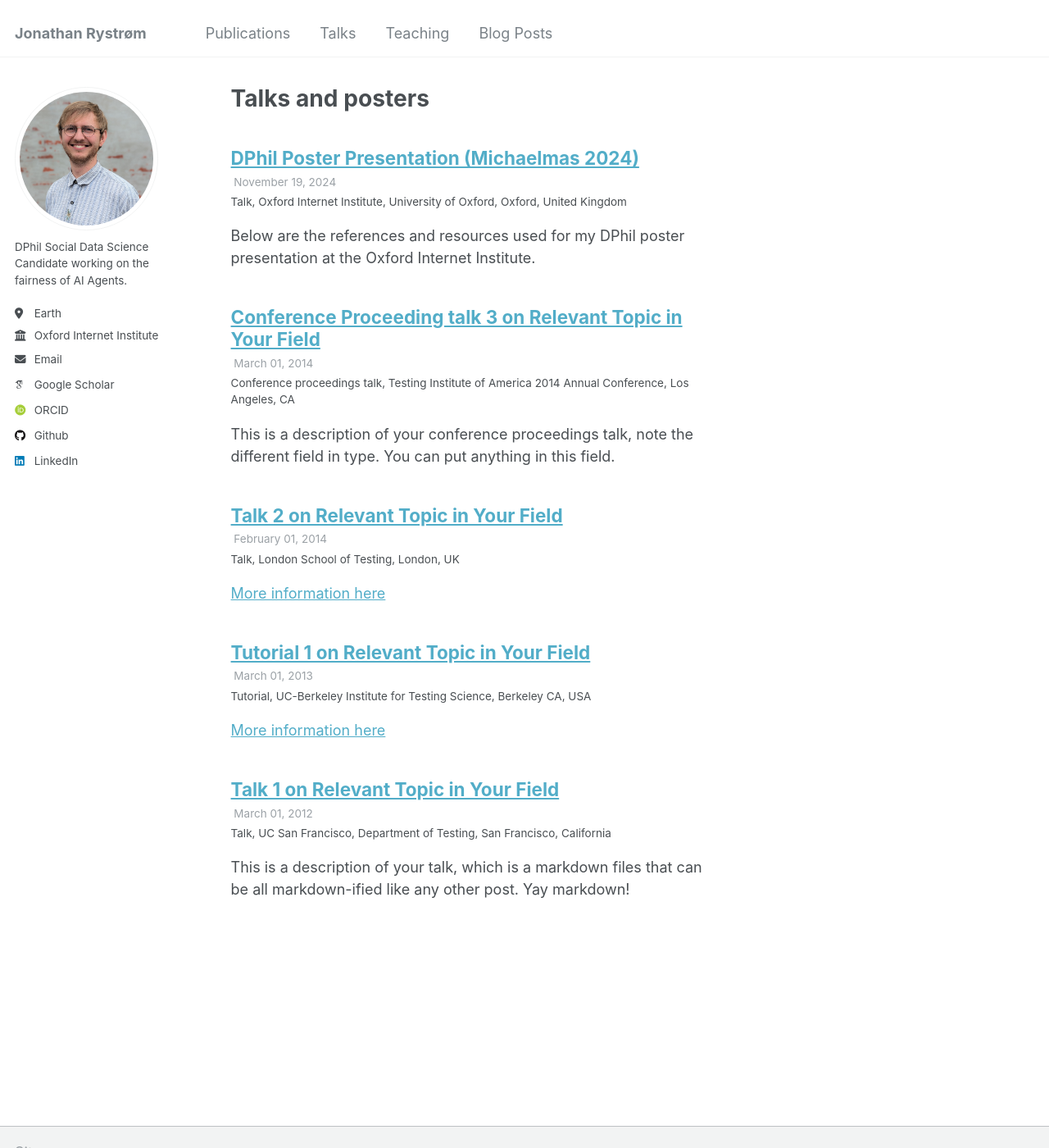
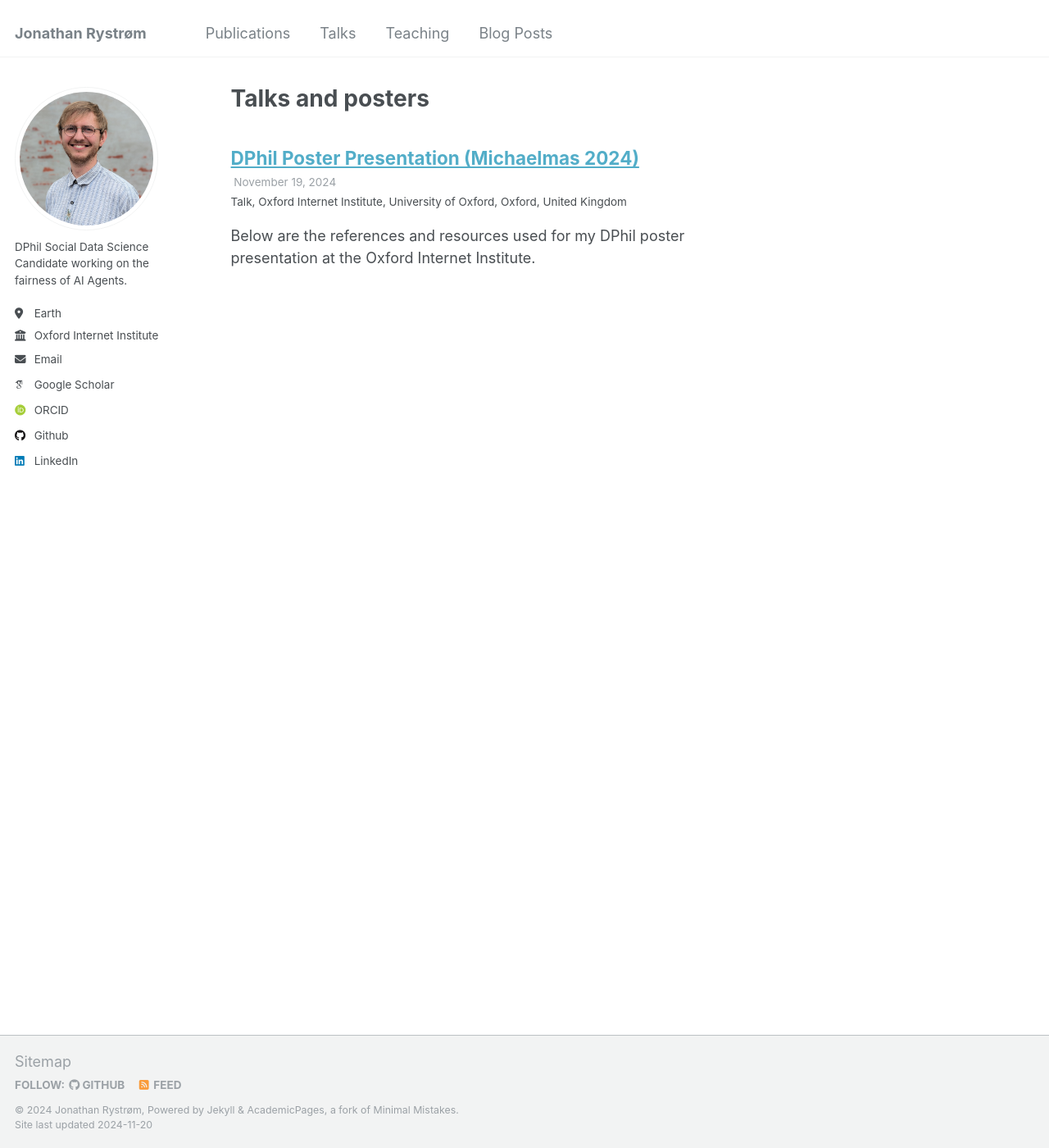
Before and after one commit to jhrystrom/jhrystrom.github.io, a Jekyll site: the page built from _pages/talks.html, in a window 1280 px wide and 1400 px high. Shown: the whole window at 82% size. Built offline with Jekyll 4.4.1, drawn with Linux system fonts in a browser that asks for light colours; some web fonts are replaced.

Commit message:
clean up

```diff
--- a/_talks/2012-03-01-talk-1.md
+++ /dev/null
@@ -1,11 +0,0 @@
----
-title: "Talk 1 on Relevant Topic in Your Field"
-collection: talks
-type: "Talk"
-permalink: /talks/2012-03-01-talk-1
-venue: "UC San Francisco, Department of Testing"
-date: 2012-03-01
-location: "San Francisco, California"
----
-
-This is a description of your talk, which is a markdown files that can be all markdown-ified like any other post. Yay markdown!
--- a/_talks/2013-03-01-tutorial-1.md
+++ /dev/null
@@ -1,13 +0,0 @@
----
-title: "Tutorial 1 on Relevant Topic in Your Field"
-collection: talks
-type: "Tutorial"
-permalink: /talks/2013-03-01-tutorial-1
-venue: "UC-Berkeley Institute for Testing Science"
-date: 2013-03-01
-location: "Berkeley CA, USA"
----
-
-[More information here](http://exampleurl.com)
-
-This is a description of your tutorial, note the different field in type. This is a markdown files that can be all markdown-ified like any other post. Yay markdown!
--- a/_talks/2014-02-01-talk-2.md
+++ /dev/null
@@ -1,13 +0,0 @@
----
-title: "Talk 2 on Relevant Topic in Your Field"
-collection: talks
-type: "Talk"
-permalink: /talks/2014-02-01-talk-2
-venue: "London School of Testing"
-date: 2014-02-01
-location: "London, UK"
----
-
-[More information here](http://example2.com)
-
-This is a description of your talk, which is a markdown files that can be all markdown-ified like any other post. Yay markdown!
--- a/_talks/2014-03-01-talk-3.md
+++ /dev/null
@@ -1,11 +0,0 @@
----
-title: "Conference Proceeding talk 3 on Relevant Topic in Your Field"
-collection: talks
-type: "Conference proceedings talk"
-permalink: /talks/2014-03-01-talk-3
-venue: "Testing Institute of America 2014 Annual Conference"
-date: 2014-03-01
-location: "Los Angeles, CA"
----
-
-This is a description of your conference proceedings talk, note the different field in type. You can put anything in this field.
```
Also changed, not shown: _posts/2024-11-18-here-ill-write.md (+1 -1 lines), _publications/2009-10-01-paper-title-number-1.md (deleted, +0 -14 lines), _publications/2010-10-01-paper-title-number-2.md (deleted, +0 -14 lines), _publications/2015-10-01-paper-title-number-3.md (deleted, +0 -14 lines), _teaching/2014-spring-teaching-1.md (deleted, +0 -20 lines), _teaching/2015-spring-teaching-2.md (+1 -10 lines).
